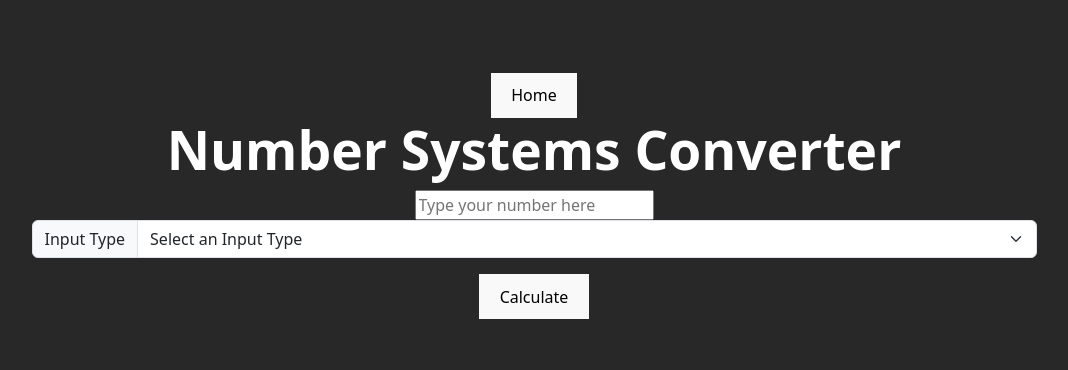
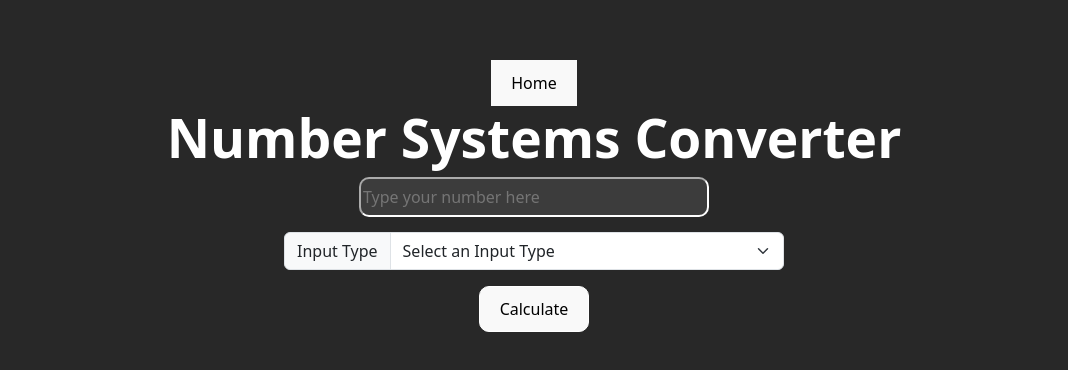
Before and after one commit to TimaGez/tools-project, a React (Vite) app: page /#/number-systems in a window 1280 px wide. Shown: the part 196-566 px from the top of the page, without its empty margins (106-1174 px from the left). Built offline with nearby package versions, Linux system fonts and the light colour scheme.

Commit message:
some formatting

```diff
--- a/index.html
+++ b/index.html
@@ -2,7 +2,7 @@
 <html lang="en">
   <head>
     <meta charset="UTF-8" />
-    <link rel="icon" type="image/svg+xml" href="./src/assets/reshot-icon-simple-wrench-U4AQM28HEP.svg" />
+    <link rel="icon" type="image/svg+xml" href="./public/wrench.svg" />
     <meta name="viewport" content="width=device-width, initial-scale=1.0" />
     <title>The Tools Project</title>
   </head>
--- a/src/App.css
+++ b/src/App.css
@@ -2,7 +2,7 @@
 
 #root {
   max-width: 1280px;
-  margin: 0 auto;
+  margin: auto;
   padding: 2rem;
   text-align: center;
 }
@@ -19,7 +19,7 @@ body {
 }
 
 .home-buttons {
-  background-color: teal;
+  background-color: rgb(29, 61, 54);
   color: white;
   height: 150px;
   width: 300px;
@@ -35,17 +35,18 @@ body {
   margin: 10px;
 }
 
-#button1 {
-  position: relative;
-  top:23.3px;
+.home-buttons:hover {
+  background-color: rgb(79, 131, 109);
+  border-color: white;
 }
 
 #home-heads {
   font-family: monospace;
+  margin-top: 0%;
 }
 
 #home-head {
-  margin-top: -300px;
+  color: skyblue;
 }
 
 #home-head2 {
@@ -70,13 +71,18 @@ body {
   border-radius: 10px;
   border-color: white;
   background-color: rgb(60, 60, 60);
-  width: 500px;
+  width: 350px;
   margin-bottom: 15px;
 }
 
 #calc {
   border-radius: 10px;
   border-color: white;
+
+}
+
+#calc:hover {
+  background-color: rgb(60, 60, 60);
 }
 
 a {
@@ -84,5 +90,12 @@ a {
 }
 
 a:hover {
-  color: rgb(10, 100, 100);
+  color: rgb(62, 112, 101);
 }
+
+#input {
+  width: 500px;
+  margin: auto;
+  /* margin-left: 20%;
+  margin-right: 0%; */
+}
--- a/src/pages/ElectronConfig.jsx
+++ b/src/pages/ElectronConfig.jsx
@@ -191,7 +191,7 @@ export default function ElectronConfig() {
               onChange={(event) => setUserInput(event.target.value)}
             />
             <br />
-            <button type="submit" id='ok'>OK</button>
+            <button type="submit" id='calc'>OK</button>
           </form>
 
           {invalidInput ? (
--- a/src/pages/Home.jsx
+++ b/src/pages/Home.jsx
@@ -5,6 +5,7 @@ export default function Home() {
     return (
         <>
             <div id='home-heads'>
+                <img src="wrench.svg" alt="wrench" width='100' heiht='100'/>
                 <h1 id="home-head">Tools Project</h1>
                 <h2 id="home-head2">This is a personal project, developed by <a href="https://www.github.com/timagez">Tima Gezalov</a> and <a href="https://github.com/starlessknights">Ryan</a>, aiming to automate basic calculations in various subjects.</h2>
                 <h3 id="home-head3">The current resources available are: </h3>
--- a/src/pages/NumberSystems.jsx
+++ b/src/pages/NumberSystems.jsx
@@ -76,11 +76,11 @@ export default function NumberSystems() {
         <input
           type="text"
           placeholder="Type your number here"
-          id="text"
+          id="text1"
           value={userInput}
           onChange={(event) => setUserInput(event.target.value)}
         />
-        <div className="input-group mb-3 form">
+        <div id='input' className="input-group mb-3 form">
           <span className="input-group-text">Input Type</span>
           <select
             className="form-select"
@@ -94,7 +94,7 @@ export default function NumberSystems() {
             <option value="3">Hexadecimal</option>
           </select>
         </div>
-        <button type="submit">Calculate</button>
+        <button type="submit" id="calc">Calculate</button>
       </form>
 
       {invalidInput ? (
```
Also changed, not shown: public/wrench.svg (renamed from src/assets/reshot-icon-simple-wrench-U4AQM28HEP.svg).
